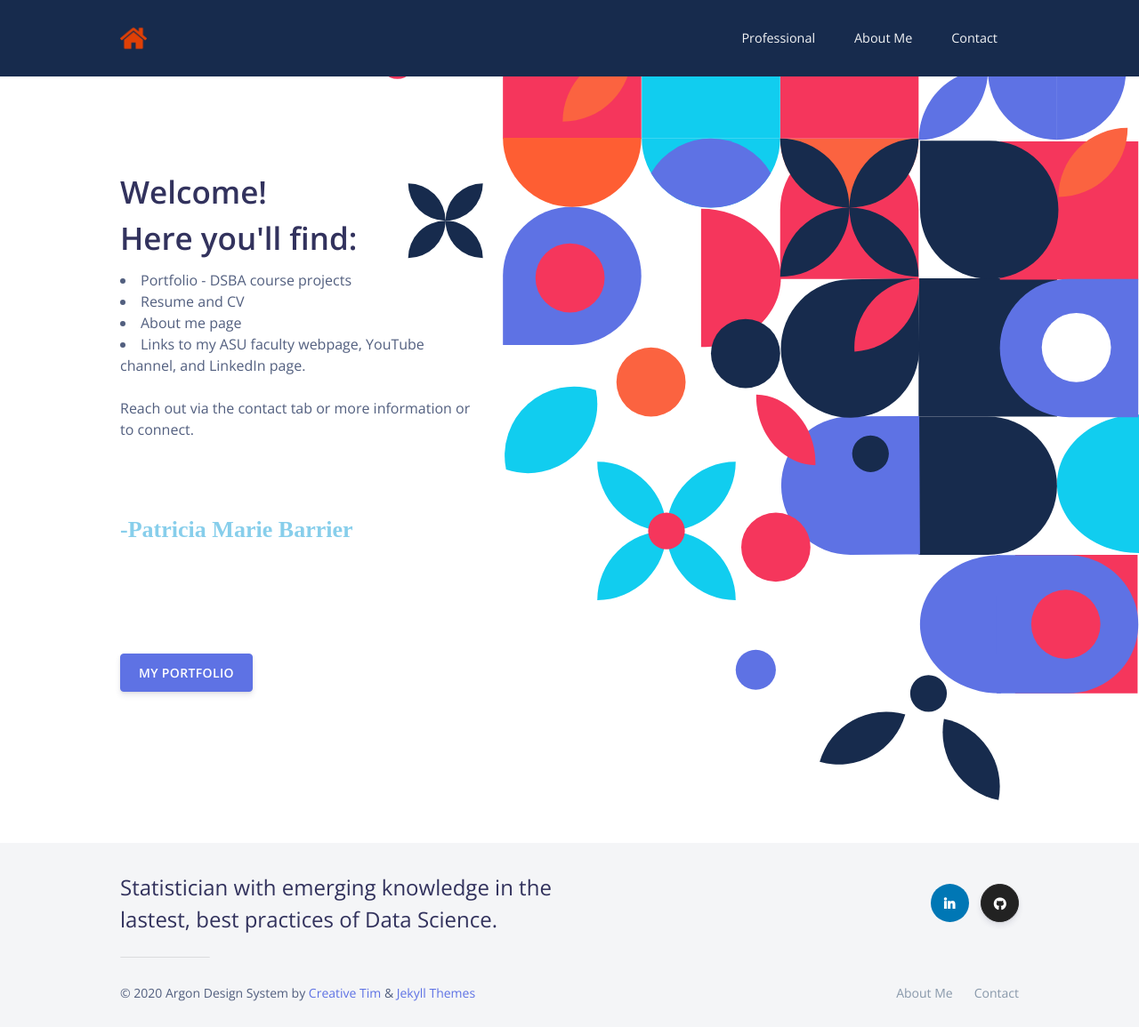
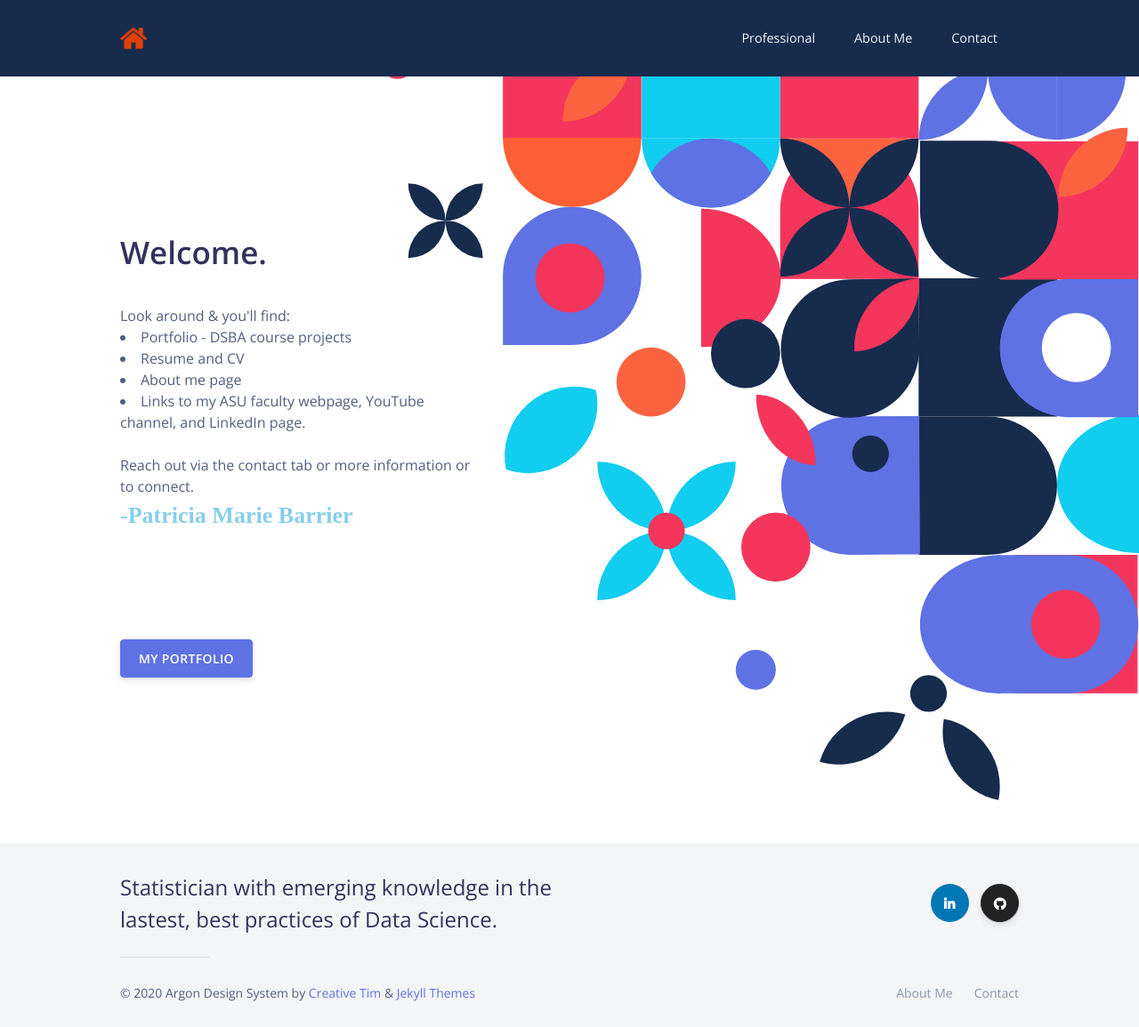
Before and after one commit to patriciamariebarrier/patriciamariebarrier.github.io, a Jekyll site: the page built from index.html, in a window 1280 px wide. Shown: the whole page at 89% size. Built offline with Jekyll 4.4.1, drawn with Linux system fonts in a browser that asks for light colours; nearby versions of some CDN libraries.

Commit message:
Update home-sample.html

```diff
--- a/_includes/home-sample.html
+++ b/_includes/home-sample.html
@@ -4,7 +4,7 @@
     <div class="container">
       <div class="row">
         <div class="col-lg-5 col-md-7 mr-auto text-left d-flex justify-content-center flex-column">
-          <h3 class="display-3">Welcome! <br>Here you'll find:</h3>
+          <h3 class="display-3"><br>Welcome. </h3><br><class="lead mt-0">Look around & you'll find:
 <li>Portfolio - DSBA course projects <br>
 <li>Resume and CV <br>
 <li>About me page<br>
@@ -13,7 +13,7 @@
   <br>
 <br>
    <class="lead mt-0">Reach out via the contact tab or more information or to connect.
-     <h3 class="display-4"><font face="Lucida Calligraphy, Lucida Handwriting, WhisperWrite, Brush Script MT" color=skyblue><br><br>-Patricia Marie Barrier</font></h4>
+     <h3 class="display-4"><font face="Lucida Calligraphy, Lucida Handwriting, WhisperWrite, Brush Script MT" color=skyblue>-Patricia Marie Barrier</font></h4>
           <br><br><br>
      <br>
         </p>
```
